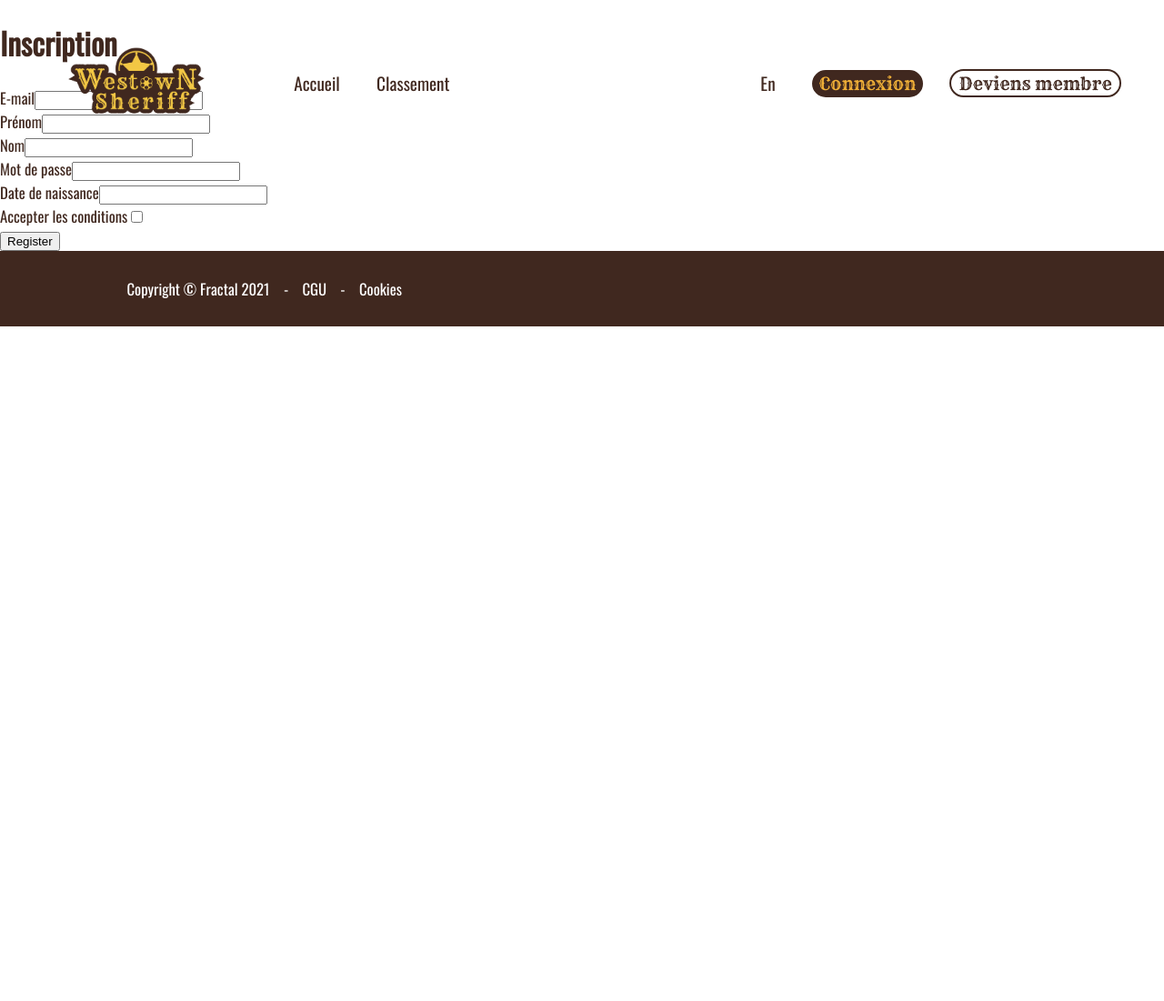
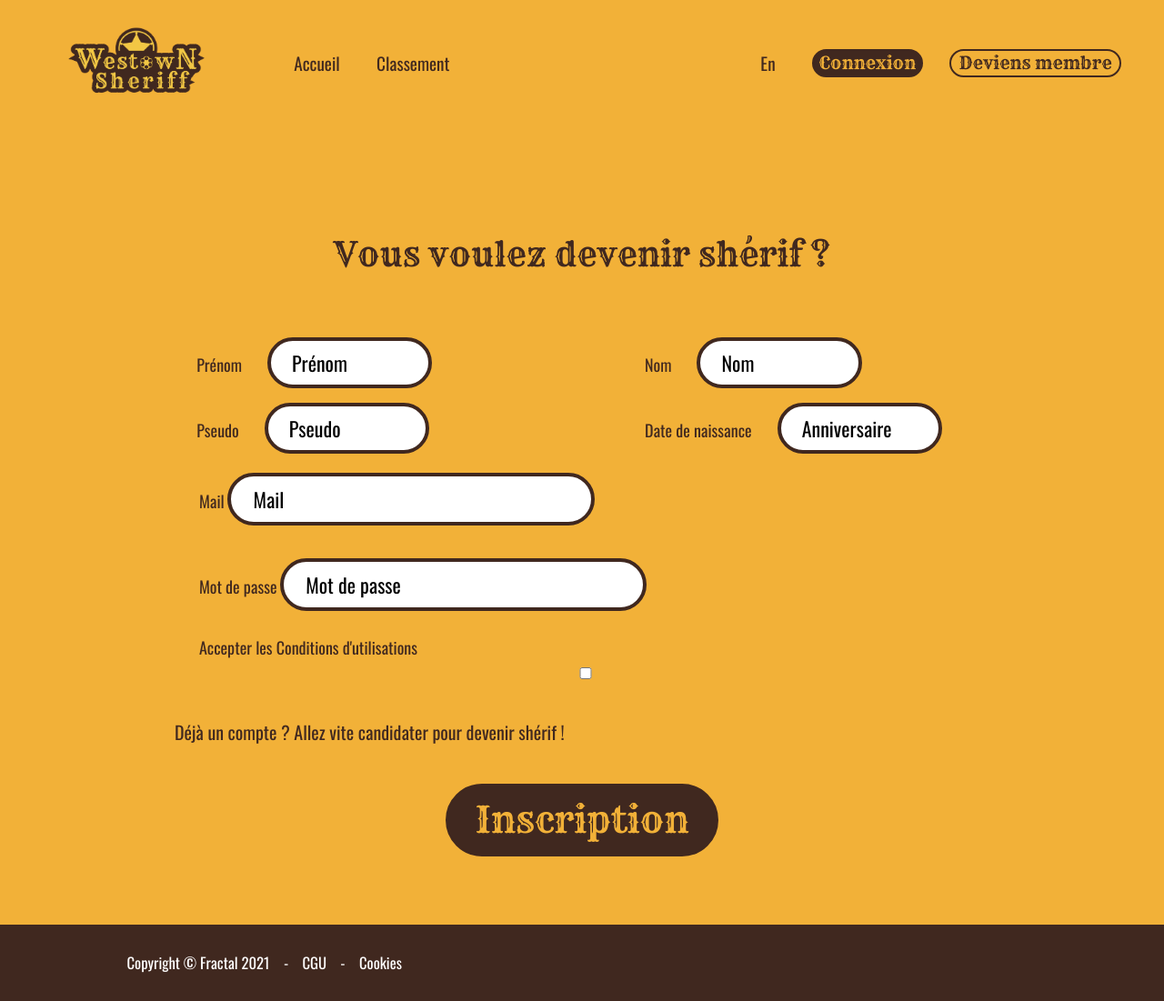
Before and after one commit to jfryl/westown-sheriff, a Symfony app: template templates/registration/register.html.twig in a window 1280 px wide. Shown: the whole page at 91% size. Before the commit the page ends 359 px from the top, so only its background shows below. Run offline with Twig, Linux system fonts and the light colour scheme; the template is opened without the code that fills it, so the values that code supplies are empty; form fields are guessed from the names that the template uses; some libraries are stand-ins or nearby versions.

Commit message:
Intégration de la page Inscription

```diff
--- a/src/Controller/RegistrationController.php
+++ b/src/Controller/RegistrationController.php
@@ -47,6 +47,11 @@ class RegistrationController extends AbstractController
             $user->setLastName (
                 $form->get('lastname')->getData ()
             );
+            $user->setPseudo(
+                $form->get('pseudo')->getData ()
+            );
+            $user->setCreatedAt(new \DateTime('now'));
+
             $entityManager = $this->getDoctrine()->getManager();
             $entityManager->persist($user);
             $entityManager->flush();
--- a/templates/registration/register.html.twig
+++ b/templates/registration/register.html.twig
@@ -7,28 +7,88 @@
         <div class="alert alert-danger" role="alert">{{ flashError }}</div>
     {% endfor %}
 
-    <h1>Inscription</h1>
+<main id="index">
+    <section class="main-inscription">
+        <span style="visibility: hidden;" id="top"></span>
+
+        <h1>Vous voulez devenir shérif ?</h1>
 
         {{ form_start(registrationForm) }}
-        {{ form_row(registrationForm.email, {
-            label: 'E-mail'
+            <div id="form-inscription">
+                <div class="cont-form first-row">
+                    {{ form_label(registrationForm.firstname,'Prénom') }}
+                    {{ form_widget(registrationForm.firstname, {
+                        'attr': {'class': 'cont-form first-row',
+                                 'id':'name',
+                                 'placeholder':'Prénom',
+                        }
                     }) }}
-        {{ form_row(registrationForm.firstname, {
-            label: 'Prénom'
+                </div>
+
+                <div class="cont-form first-row">
+                    {{ form_label(registrationForm.lastname,'Nom') }}
+                    {{ form_widget(registrationForm.lastname, {
+                        'attr': {'class': 'cont-form first-row',
+                            'id':'surname',
+                            'placeholder':'Nom',
+                        }
                     }) }}
-        {{ form_row(registrationForm.lastname, {
-            label: 'Nom'
+                </div>
+
+                <div class="cont-form first-row">
+                    {{ form_label(registrationForm.pseudo,'Pseudo') }}
+                    {{ form_widget(registrationForm.pseudo, {
+                        'attr': {'class': 'cont-form first-row',
+                            'id':'pseudo',
+                            'placeholder':'Pseudo',
+                        }
                     }) }}
-        {{ form_row(registrationForm.plainPassword, {
-            label: 'Mot de passe'
+                </div>
+
+                <div class="cont-form first-row">
+                    {{ form_label(registrationForm.birthday, 'Date de naissance') }}
+                    {{ form_widget(registrationForm.birthday, {
+                        'attr': {'class': 'cont-form first-row',
+                            'id':'bday',
+                            'placeholder':'Anniversaire',
+                        }
                     }) }}
-        {{ form_row(registrationForm.birthday, {
-            label: 'Date de naissance'
+                </div>
+
+                <div class="cont-form">
+                    {{ form_label(registrationForm.email, 'Mail') }}
+                    {{ form_widget(registrationForm.email, {
+                        'attr': {'class': 'cont-form first-row',
+                            'id':'mail',
+                            'placeholder':'Mail',
+                        }
                     }) }}
+                </div>
+
+                <div class="cont-form">
+                    {{ form_label(registrationForm.plainPassword, 'Mot de passe') }}
+                    {{ form_widget(registrationForm.plainPassword, {
+                        'attr': {'class': 'cont-form first-row',
+                            'id':'passwd',
+                            'placeholder':'Mot de passe',
+                        }
+                    }) }}
+                </div>
+
                 {{ form_row(registrationForm.agreeTerms, {
-            label: 'Accepter les conditions'
+                    label: 'Accepter les Conditions d\'utilisations', 'attr': {'class': 'cont-form first-row'}
                 }) }}
+            </div>
+                <div id="inscription-link-cont">
+                    <p class="inscription-link-p"><a href="{{ path('app_login') }}">Déjà un compte ? Allez vite candidater pour devenir shérif !</a></p>
+                </div>
+                <br />
 
-        <button type="submit" class="btn">Register</button>
+                <div id="submit-inscription">
+                    <input type="submit" name="submit" value="Inscription">
+                </div>
             {{ form_end(registrationForm) }}
+    </section>
+</main>
+
 {% endblock %}
--- a/templates/user/index.html.twig
+++ b/templates/user/index.html.twig
@@ -62,7 +62,7 @@
                             <span>19ans</span> <!-- age du joueur -->
                         </div>
                         <div>
-                            <p>Inscrit(e) depuis le <span>{{ user.createdAt|date("j F Y ",false) }}
+                            <p>Inscrit(e) depuis le <span>{{ user.createdAt|format_date('long') }}
                                     <!-- date d'inscription -->
                                 </span></p>
                             <p>
@@ -294,7 +294,7 @@
                             <input type="number" min="0" max="150" placeholder="Votre âge" name="age" id="valueModifAge">
                         </div>
                         <div>
-                            <p><span>Email :</span> Mail utilisateur</p>
+                            <p><span>Email :</span> {{ user.email }}</p>
                         </div>
                     </div>
                 </div>
```
Also changed, not shown: src/Form/RegistrationFormType.php (+30 -4 lines), templates/game/plateau_game.html.twig (+22 -19 lines). Lines whose indentation alone changed are shown as unchanged.
